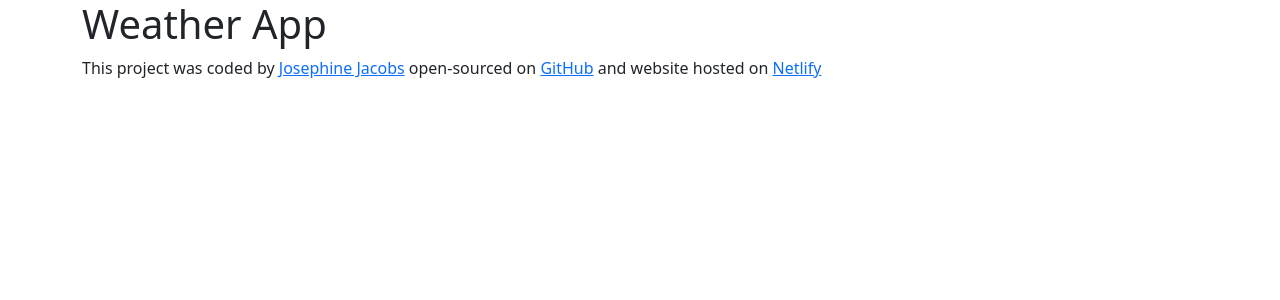
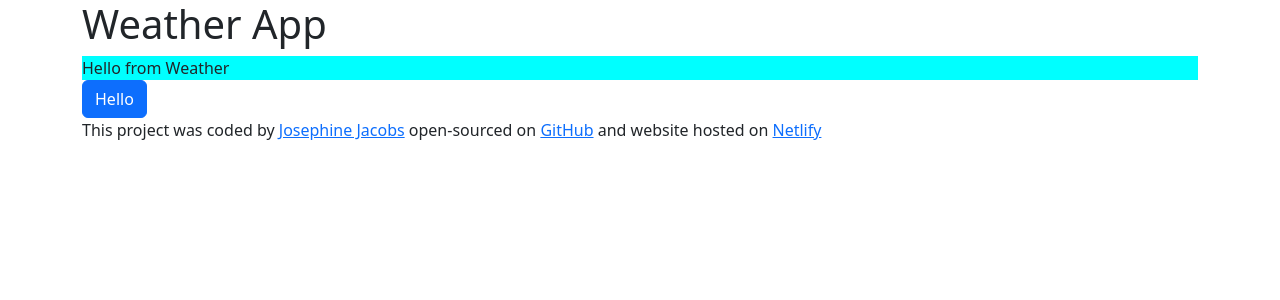
Before and after one commit to JosephineJacobs/weather-react-123, a React (Create React App) app: page / in a window 1280 px wide. Shown: the top 300 px of the page. Built offline with nearby package versions, Linux system fonts and the light colour scheme.

Commit message:
created weather js and css

```diff
--- a/public/index.html
+++ b/public/index.html
@@ -6,9 +6,7 @@
     <meta name="viewport" content="width=device-width, initial-scale=1" />
     <meta name="theme-color" content="#000000" />
     <meta
-      name="description" content="Weather application"
-    />
-
+      name="description" content="Weather application"/>
 
     <link rel="manifest" href="%PUBLIC_URL%/manifest.json" />
 
--- a/src/App.js
+++ b/src/App.js
@@ -1,10 +1,17 @@
 import "./App.css";
 import "bootstrap/dist/css/bootstrap.css";
+import Weather from "./Weather";
+
+
 export default function App() {
   return (
     <div className="App">
       <div className="container">
         <h1>Weather App</h1>
+
+        <Weather />
+        <button className="btn btn-primary">Hello</button>
+
         <footer>
           This project was coded by{" "}
           <a
--- /dev/null
+++ b/src/Weather.css
@@ -0,0 +1,3 @@
+.Weather {
+    background-color: aqua;
+}
--- /dev/null
+++ b/src/Weather.js
@@ -0,0 +1,8 @@
+import React from "react";
+import "./Weather.css";
+
+export default function Weather () {
+    return (
+        <div className="Weather"> Hello from Weather </div>
+    )
+}
```
Also changed, not shown: 1 other file (tests, documents, lock files or other folders). Lines whose indentation alone changed are shown as unchanged.
